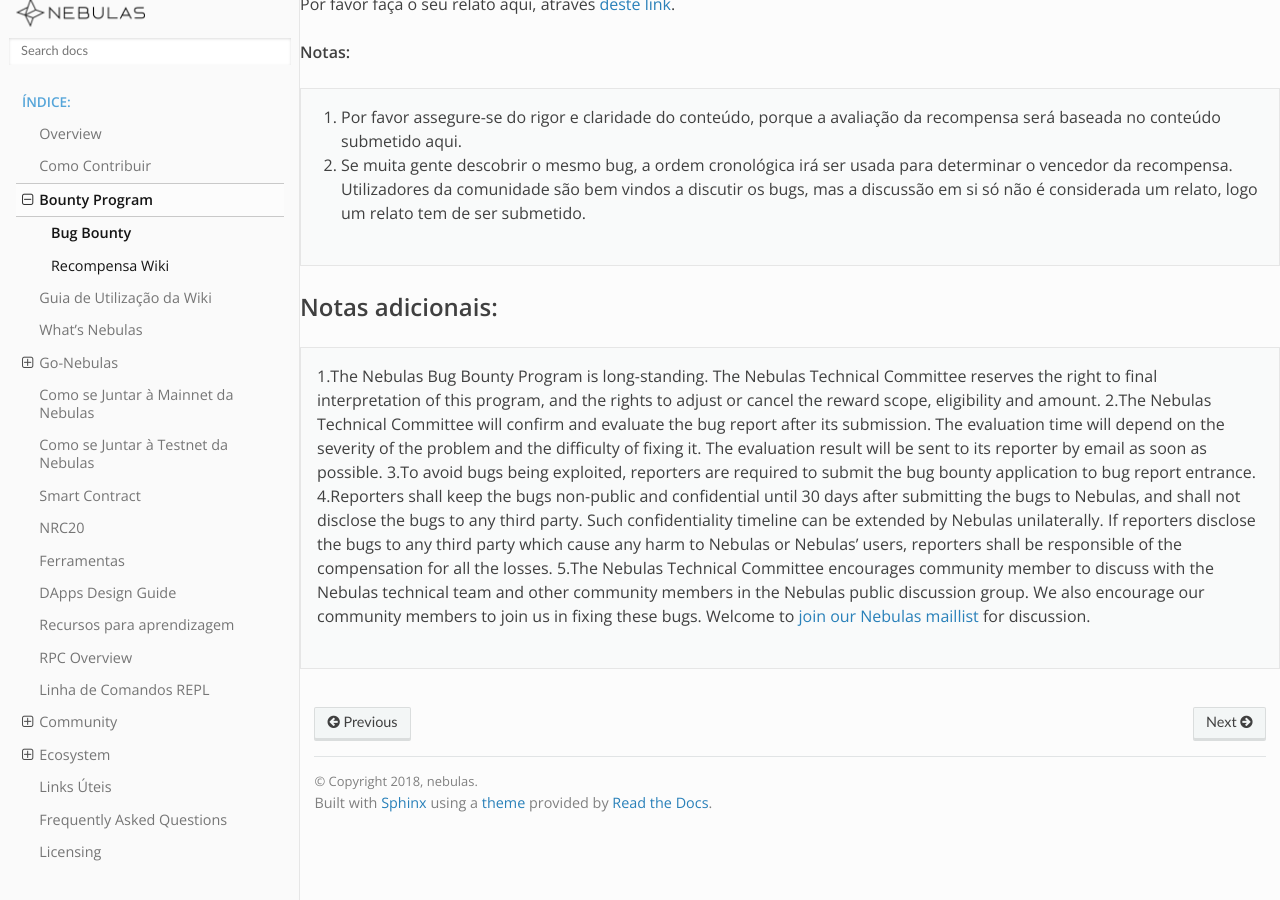
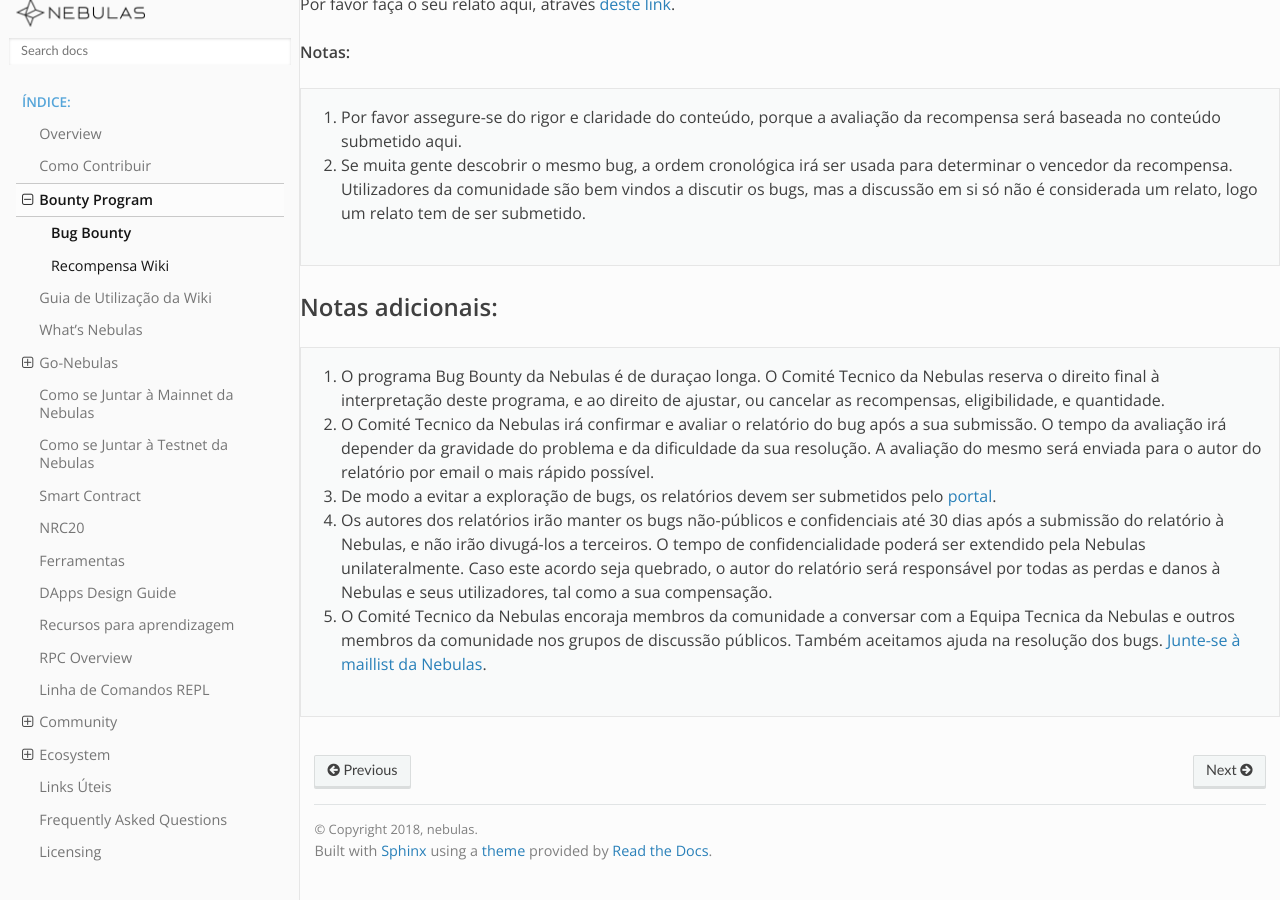
Before and after one commit to nebulasio/nebdocs, a Sphinx documentation site: the page built from docs/bounty/bug-bounty.md, in a window 1280 px wide and 900 px high, scrolled down 1810 px. Built offline with Sphinx 7.4.7 and the Read the Docs theme 2.0.0, drawn with Linux system fonts in a browser that asks for light colours; pages that are not in the unit, such as notebooks, are missing from menus.

Commit message:
bug bounty

```diff
--- a/docs/bounty/bug-bounty.md
+++ b/docs/bounty/bug-bounty.md
@@ -44,8 +44,8 @@
 > 2. Se muita gente descobrir o mesmo bug, a ordem cronológica irá ser usada para determinar o vencedor da recompensa. Utilizadores da comunidade são bem vindos a discutir os bugs, mas a discussão em si só não é considerada um relato, logo um relato tem de ser submetido.
 
 ## Notas adicionais:
-> 1.The Nebulas Bug Bounty Program is long-standing. The Nebulas Technical Committee reserves the right to final interpretation of this program, and the rights to adjust or cancel the reward scope, eligibility and amount.
-> 2.The Nebulas Technical Committee will confirm and evaluate the bug report after its submission. The evaluation time will depend on the severity of the problem and the difficulty of fixing it. The evaluation result will be sent to its reporter by email as soon as possible.
->3.To avoid bugs being exploited, reporters are required to submit the bug bounty application to bug report entrance.
->4.Reporters shall keep the bugs non-public and confidential until 30 days after submitting the bugs to Nebulas, and shall not disclose the bugs to any third party.  Such confidentiality timeline can be extended by Nebulas unilaterally. If reporters disclose the bugs to any third party which cause any harm to Nebulas or Nebulas’ users, reporters shall be responsible of the compensation for all the losses.
->5.The Nebulas Technical Committee encourages community member to discuss with the Nebulas technical team and other community members in the Nebulas public discussion group. We also encourage our community members to join us in fixing these bugs. Welcome to [join our Nebulas maillist](https://lists.nebulas.io/cgi-bin/mailman/listinfo) for discussion.
+> 1. O programa Bug Bounty da Nebulas é de duraçao longa. O Comité Tecnico da Nebulas reserva o direito final à interpretação deste programa, e ao direito de ajustar, ou cancelar as recompensas, eligibilidade, e quantidade.
+> 2. O Comité Tecnico da Nebulas irá confirmar e avaliar o relatório do bug após a sua submissão. O tempo da avaliação irá depender da gravidade do problema e da dificuldade da sua resolução. A avaliação do mesmo será enviada para o autor do relatório por email o mais rápido possível.
+> 3. De modo a evitar a exploração de bugs, os relatórios devem ser submetidos pelo [portal](https://docs.google.com/forms/d/e/1FAIpQLScaCeODU26maPJIuyCkX6Lsa0A5Xi2AZ_z-mvKlHmd89_CaXQ/viewform).
+> 4. Os autores dos relatórios irão manter os bugs não-públicos e confidenciais até 30 dias após a submissão do relatório à Nebulas, e não irão divugá-los a terceiros. O tempo de confidencialidade poderá ser extendido pela Nebulas unilateralmente. Caso este acordo seja quebrado, o autor do relatório será responsável por todas as perdas e danos à Nebulas e seus utilizadores, tal como a sua compensação.
+> 5. O Comité Tecnico da Nebulas encoraja membros da comunidade a conversar com a Equipa Tecnica da Nebulas e outros membros da comunidade nos grupos de discussão públicos. Também aceitamos ajuda na resolução dos bugs. [Junte-se à maillist da Nebulas](https://lists.nebulas.io/cgi-bin/mailman/listinfo).
```
